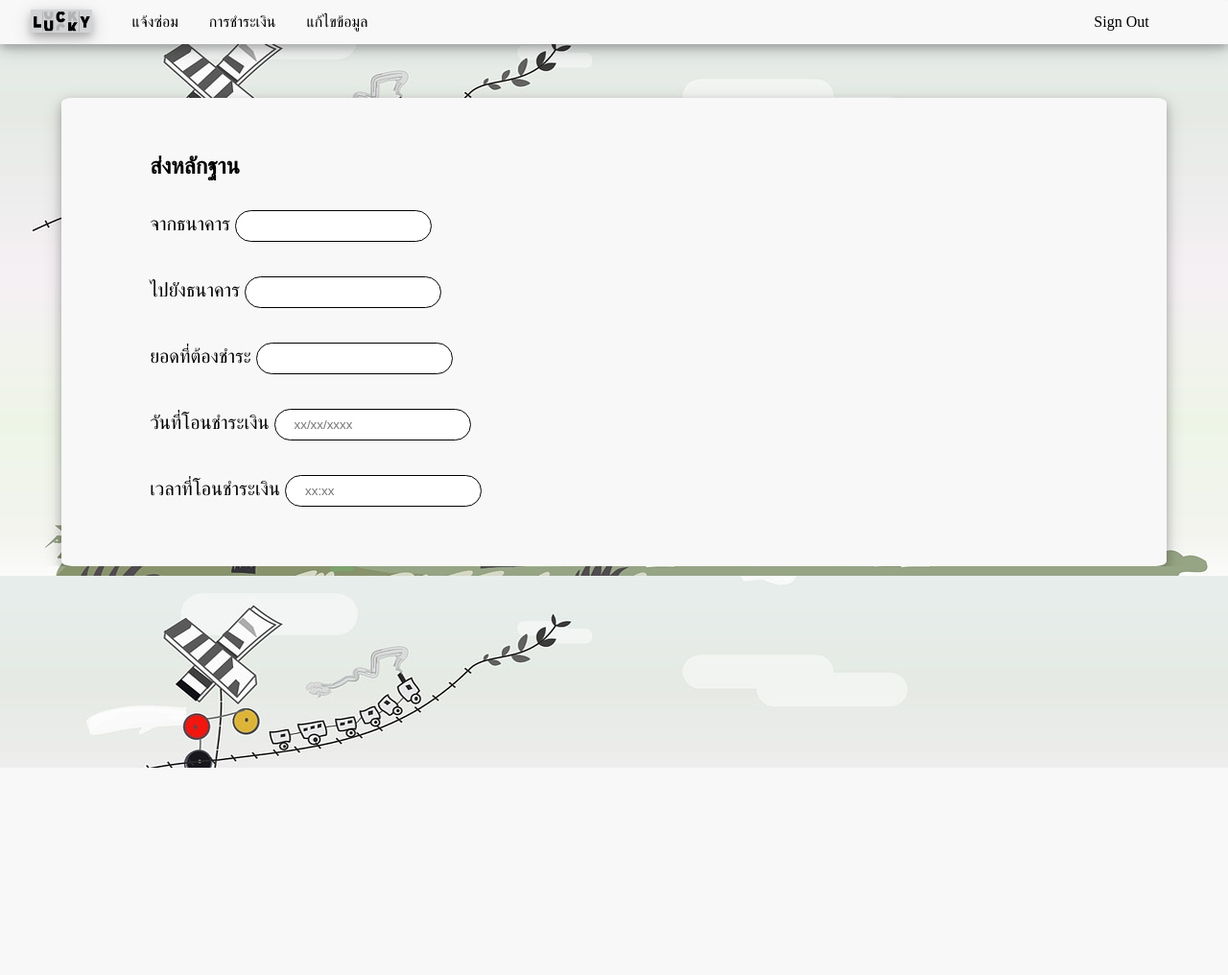
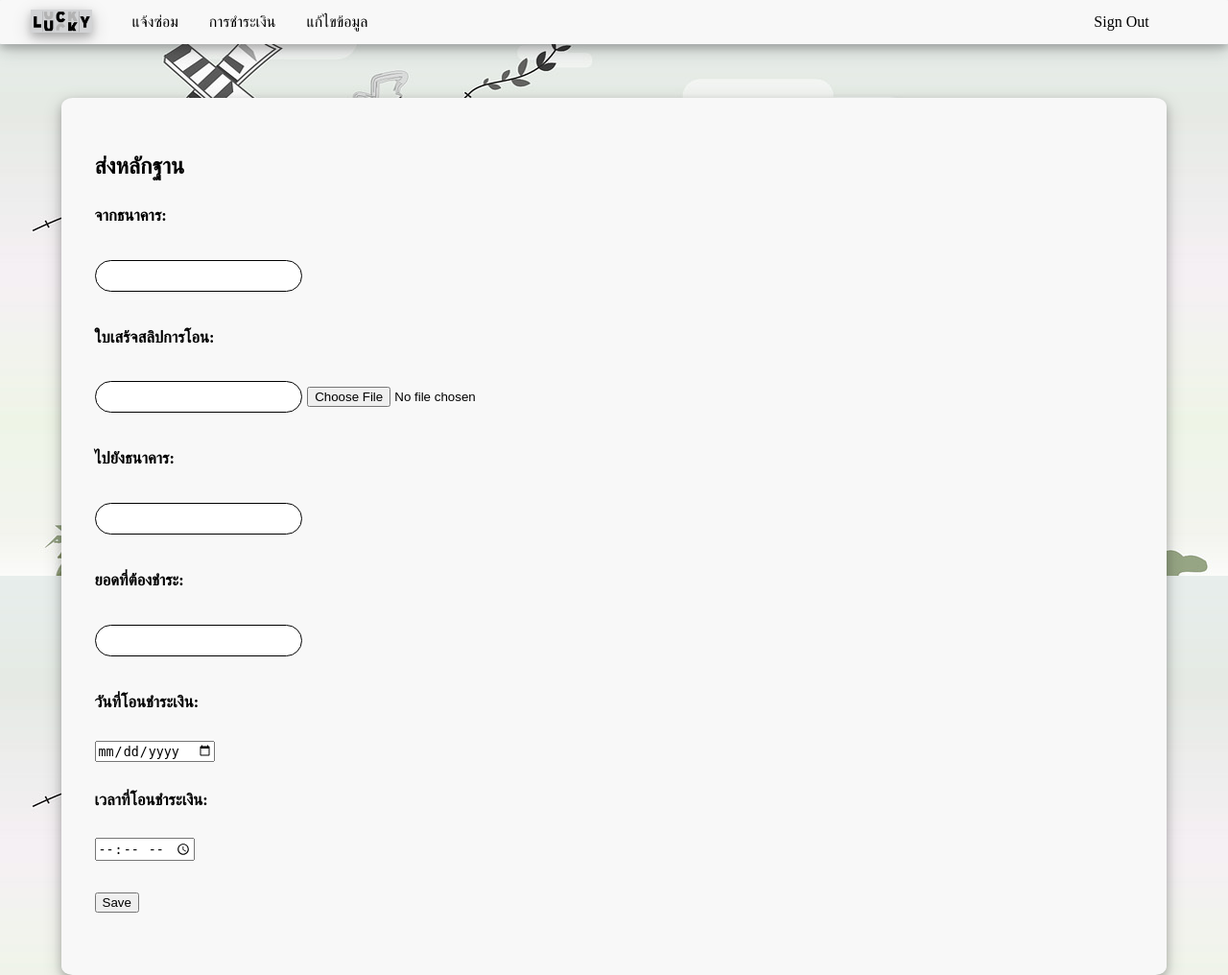
Before and after one commit to kaimook-pearl/Bisad, a PHP site: page /views/submoney.php in a window 1280 px wide. Shown: the whole page at 96% size. Before the commit the page ends 800 px from the top, so only its background shows below. Run offline with PHP 8.4, Linux system fonts and the light colour scheme.

Commit message:
sssubmoney

```diff
--- a/css/submoney.css
+++ b/css/submoney.css
@@ -79,11 +79,32 @@ body{
 }
 
 .blogx{
+    margin: auto;
+    margin-right: auto;
+    margin-left: auto;
+    margin-top: 4%;
     text-align: left;
-    margin-left: 5%;
     font-size: 20px;
     padding: 3%;
+    height: 600px
+    width: 70%;
 }
+
+.row {
+    margin: auto;
+
+}
+
+.col-5 {
+    padding:  0px;
+    text-align: left;
+    margin-top: 20px;
+    margin-left: 0px;
+    margin-bottom: 30px;
+}
+
+
+
 input[type=text] {
   width: 20%;
   padding: 8px 20px;
--- a/views/submoney.php
+++ b/views/submoney.php
@@ -6,8 +6,6 @@
     <meta http-equiv="X-UA-Compatible" content="ie=edge">
     <link rel="stylesheet" type="text/css" media="screen" href="css/submoney.css" />
     <title>แจ้งชำระเงิน</title>
-    <style>html,body{overflow-x: hidden;}</style>
-    <style>html,body{overflow-y: hidden;}</style>
 </head>
 <body>
 <div class="menu">
@@ -28,33 +26,49 @@
 </div>
 
 <div class="blog">
-    <div>
         <div class="blogx">
             <h3>ส่งหลักฐาน</h3>
-            <form>
-            <p>
-                <label for="fname">จากธนาคาร</label>
-                <input type="text" id="fname" name="fname">
-            </p>
-            <p>
-                <label for="lname">ไปยังธนาคาร</label>
-                <input type="text" id="lname" name="lname">
-            </p>
-            <p>
-                <label for="fname">ยอดที่ต้องชำระ</label>
-                <input type="text" id="fname" name="fname">
-            </p>
-            <p>
-                <label for="fname">วันที่โอนชำระเงิน</label>
-                <input type="text" id="fname" name="fname"placeholder="xx/xx/xxxx">
-            </p>
-            <p>
-                <label for="fname">เวลาที่โอนชำระเงิน</label>
-                <input type="text" id="fname" name="fname"placeholder="xx:xx">
-            </p>
-            </form>
+            <div class="row">
+
+                <div class = "col-5">
+                    <h5>จากธนาคาร:</h5>
+                    <input type="text" id="bank" name="bank">
+                </div>
+                <div class = "col-5">
+                    <h5>ใบเสร้จสลิปการโอน:</h5>
+                    <input type="text" id="pic" name="pic">
+                    <input type="file" name="myFile">
+                </div>
+                <div class="col-1"></div>
+            </div>
+            <div class="row">
+                <div class="col-1"></div>
+                <div class = "col-5">
+                    <h5>ไปยังธนาคาร:</h5>
+                    <input type="text" id="tobank" name="tobank">
+                </div>
+                <div class = "col-5">
+                    <h5>ยอดที่ต้องชำระ:</h5>
+                    <input type="text" id="total" name="total">
+                </div>
+            <div class="col-1"></div>
+            </div>
+            <div class="row">
+                <div class="col-1"></div>
+                <div class = "col-5">
+                    <h5>วันที่โอนชำระเงิน:</h5>
+                    <input type="date" id="day" name="day">
+                </div>
+                <div class="col-5">
+                    <h5>เวลาที่โอนชำระเงิน:</h5>
+                    <input type="time" id="time" name="time">
+                </div>
+                <div class = "col-5">
+                    <button type="button" id="save" name="save">Save</button>
+                </div>
+
+            </div>
         </div>
-    </div>
 </div>
 
 
```
